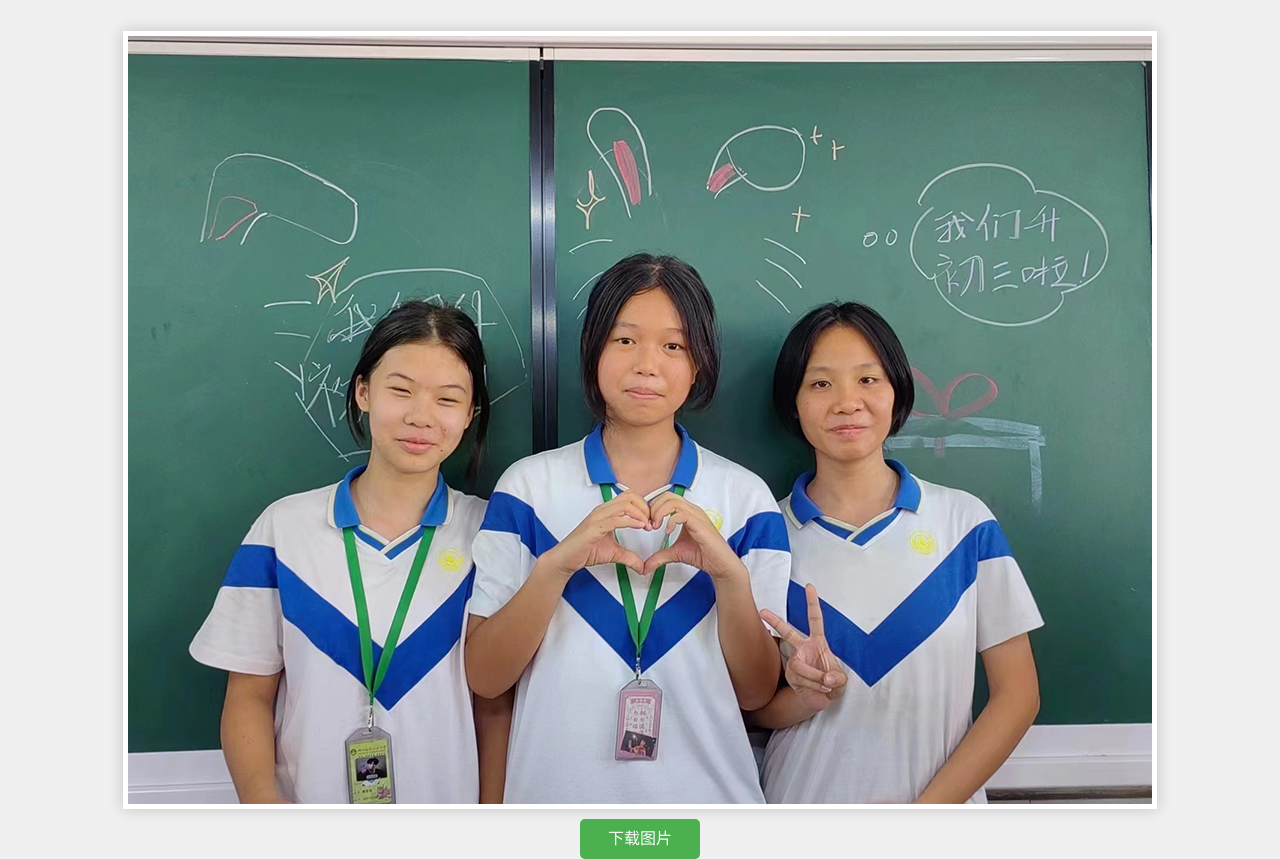
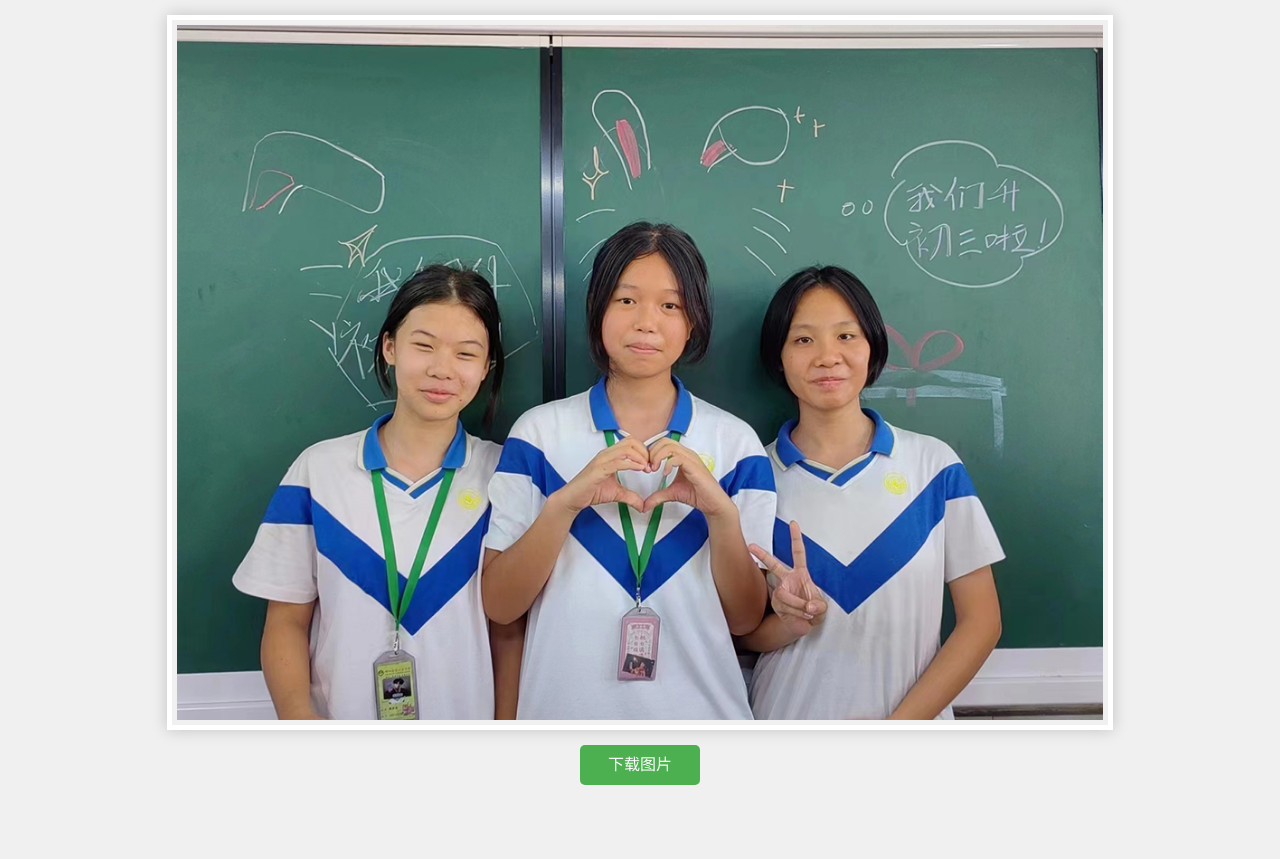
Before and after one commit to Virtual-Computer/Virtual-Computer.github.io, a plain HTML site: page index.html in a window 1280 px wide. After the commit the page ends 800 px from the top, so only its background shows below. Drawn offline with Linux system fonts and the light colour scheme.

Commit message:
Add files via upload

```diff
--- a/index.html
+++ b/index.html
@@ -5,27 +5,41 @@
     <meta name="viewport" content="width=device-width, initial-scale=1.0">
     <title>学生合影展示</title>
     <style>
+        * {
+            margin: 0;
+            padding: 0;
+            box-sizing: border-box;
+        }
         body {
             margin: 0;
-            padding: 20px;
+            padding: 0;
             background-color: #f0f0f0;
             display: flex;
-            justify-content: center;
+            flex-direction: column;
+            justify-content: flex-start;
             align-items: center;
             min-height: 100vh;
+            overflow: hidden;
+            padding: 15px;
         }
         .image-container {
             border: 5px solid white;
             box-shadow: 0 0 15px rgba(0,0,0,0.2);
-            width: 1034px;
-        height: 778px;
-        box-sizing: border-box;
-        margin: 0 auto;
+            max-width: 100%;
+            flex-grow: 1;
+            height: 0;
+            min-height: 0;
+            box-sizing: border-box;
+            margin: 0 auto 15px;
+            padding: 5px;
+            display: flex;
+            align-items: center;
+            justify-content: center;
         }
         .image-container img {
-            width: 1024px;
-            height: 768px;
-            display: block;
+            max-width: 100%;
+            max-height: 100%;
+            object-fit: contain;
         }
         .download-btn {
             display: block;
@@ -37,7 +51,7 @@
             color: white;
             text-decoration: none;
             border-radius: 5px;
-            margin: 15px auto 0;
+            margin: 0 auto;
             transition: background-color 0.3s;
         }
         .download-btn:hover {
@@ -48,7 +62,7 @@
 <body>
     <div class="image-container">
         <img src="classroom.jpg" alt="学生合影">
-        <a href="classroom.jpg" download="学生合影.jpg" class="download-btn">下载图片</a>
     </div>
+    <a href="classroom.jpg" download="学生合影.jpg" class="download-btn">下载图片</a>
 </body>
 </html>
```
